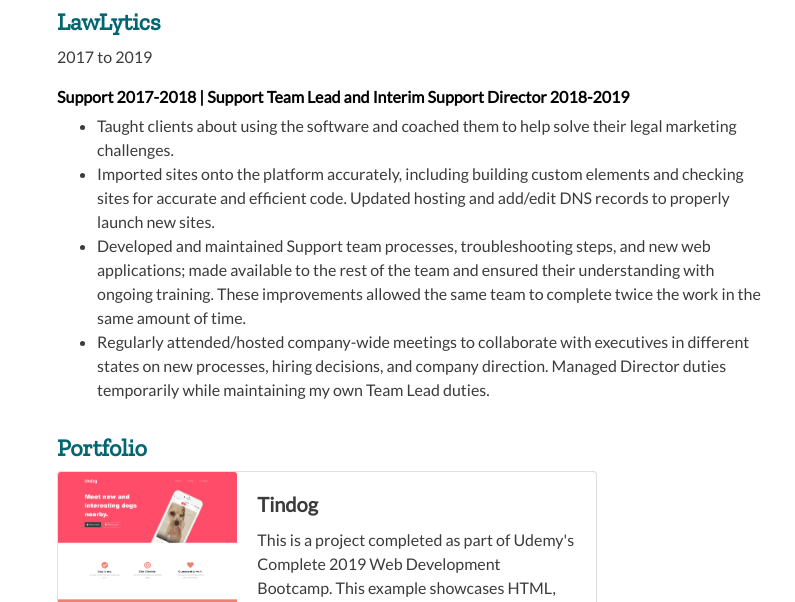
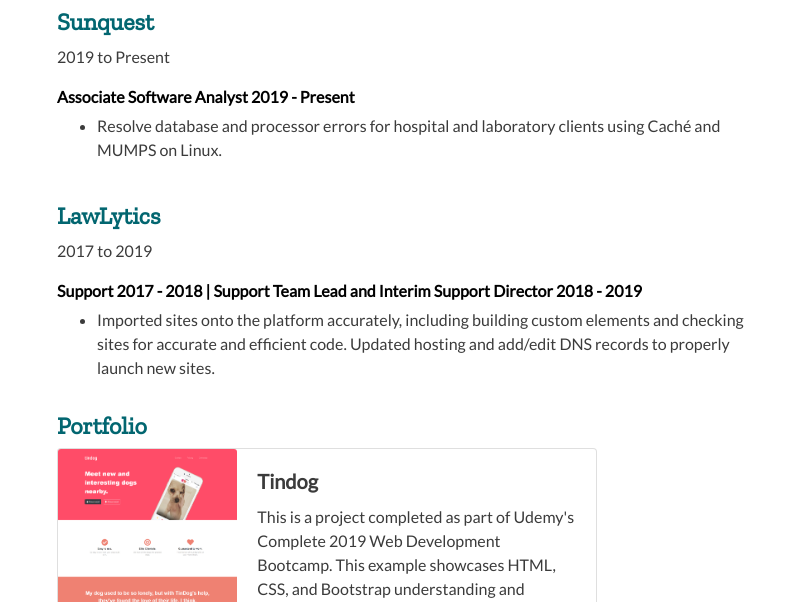
Before and after one commit to JenThoma/Interactive-Resume, a plain HTML site: page index.html in a window 1280 px wide. Shown: the part 2484-3086 px from the top of the page, without its empty margins (239-1034 px from the left). Drawn offline with nearby package versions, Linux system fonts and the light colour scheme.

Commit message:
Update experience and about blurb

```diff
--- a/index.html
+++ b/index.html
@@ -4,10 +4,9 @@
 <head>
   <meta charset="utf-8">
   <meta name="viewport" content="width=device-width, initial-scale=1, shrink-to-fit=no">
-  <title>Jen Thoma - web developer</title>
+  <title>Jen Thoma - Developer</title>
 
   <!--
-
                              _. - ~ ~ ~ - .
          ..       __.    .-~               ~-.
          ((\     /   `}.~                     `.
@@ -20,7 +19,6 @@
                          /  /         \  \          ~- . _ _~_-_.
                       __/  /          _\  )
                     .<___.'         .<___/
-
 You've found Spike! Spike loves to play games. His favorites are hide-and-seek and Rock Paper Scissors Lizard Spock, but between us, he always picks lizard because he says lizards are the best. Spike also has a favorite song, but he thinks you'll never guess it. Send me a message on Messenger or LinkedIn with your best guess!
 -->
 
@@ -92,9 +90,7 @@
       </div>
       <div class="col-lg-9">
         <h2 class="title">About Me</h2>
-        <p>I'm a self-taught Front End Web Developer who loves learning new things and solving new problems and puzzles. I first learned about coding when MySpace was still huge, and it had been a fun interest of mine up until a few years ago, when I
-          decided to really dive in. I started worked for a SaaS company, where I learned how to build responsive, optimized sites from start to finish while managing a support project. Right now, I am looking for an opportunity to use my existing
-          skillset and always keep learning.</p>
+        <p>I'm a self-taught Front End Web Developer that loves learning new things and solving new problems and puzzles. I first learned about coding when MySpace was still huge, and it had been a fun interest of mine up until a few years ago, when I decided to really dive in. I started worked for a SaaS company, where I learned how to build responsive, optimized sites from start to finish while managing a support project. I've begun to expand my coding capabilities in my current role as a software analyst, and hope to learn to write MUMPS programs soon.</p>
       </div>
     </div>
   </div>
@@ -148,16 +144,18 @@
     </div>
     <div class="row">
       <div class="col-lg exp1">
+        <h4>Sunquest</h4>
+        <p>2019 to Present</p>
+        <p class="titles"><strong>Associate Software Analyst 2019 - Present</strong></p>
+        <ul>
+          <li>Resolve database and processor errors for hospital and laboratory clients using Caché and MUMPS on Linux.</li>
+        </ul>
+        <br>
         <h4>LawLytics</h4>
         <p>2017 to 2019</p>
-        <p class="titles"><strong>Support 2017-2018 | Support Team Lead and Interim Support Director 2018-2019</strong></p>
+        <p class="titles"><strong>Support 2017 - 2018 | Support Team Lead and Interim Support Director 2018 - 2019</strong></p>
         <ul>
-          <li>Taught clients about using the software and coached them to help solve their legal marketing challenges.</li>
           <li>Imported sites onto the platform accurately, including building custom elements and checking sites for accurate and efficient code. Updated hosting and add/edit DNS records to properly launch new sites.</li>
-          <li>Developed and maintained Support team processes, troubleshooting steps, and new web applications; made available to the rest of the team and ensured their understanding with ongoing training. These improvements allowed the same team to
-            complete twice the work in the same amount of time.</li>
-          <li>Regularly attended/hosted company-wide meetings to collaborate with executives in different states on new processes, hiring decisions, and company direction. Managed Director duties temporarily while maintaining my own Team Lead duties.
-          </li>
         </ul>
       </div>
     </div>
```
